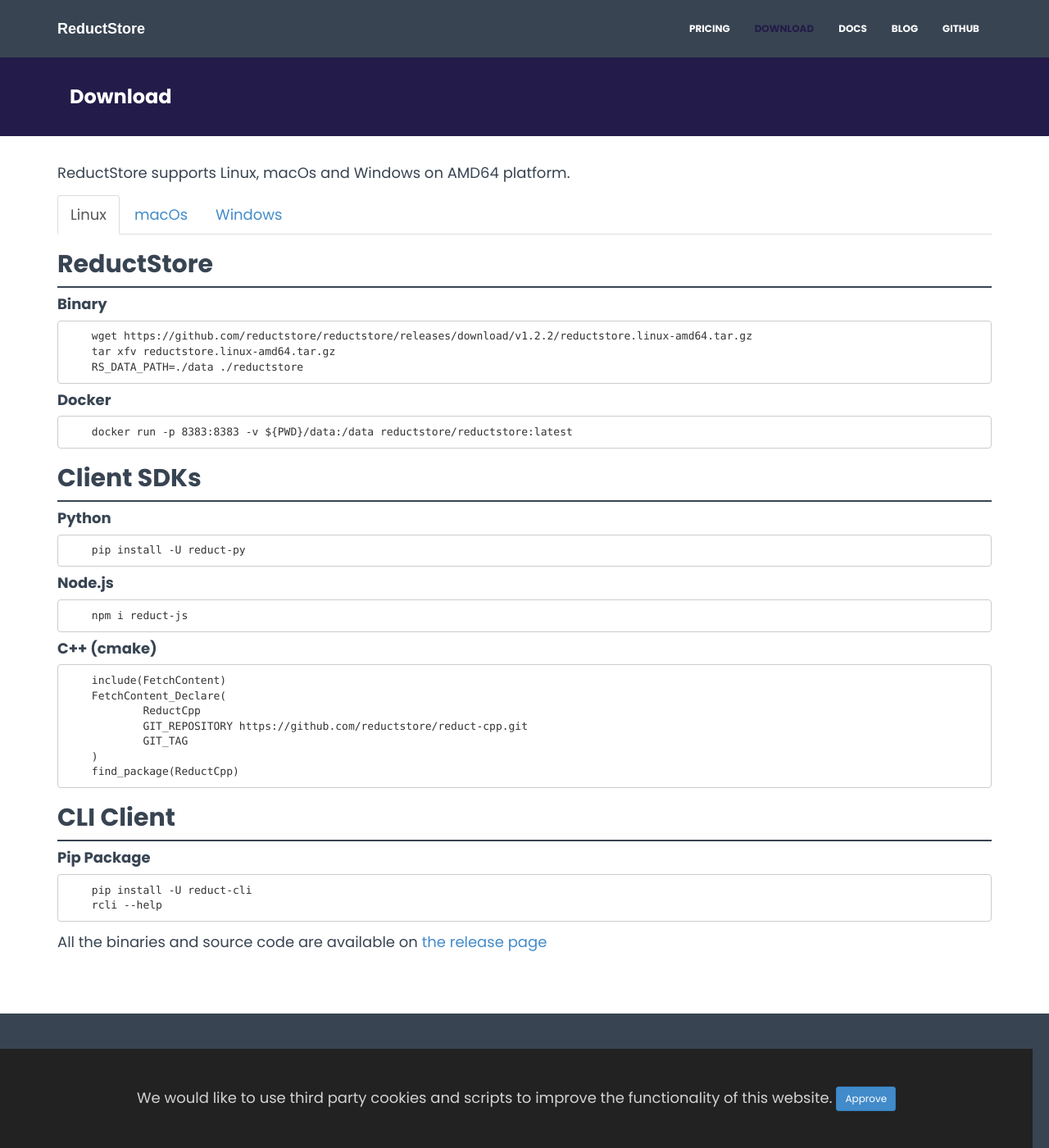
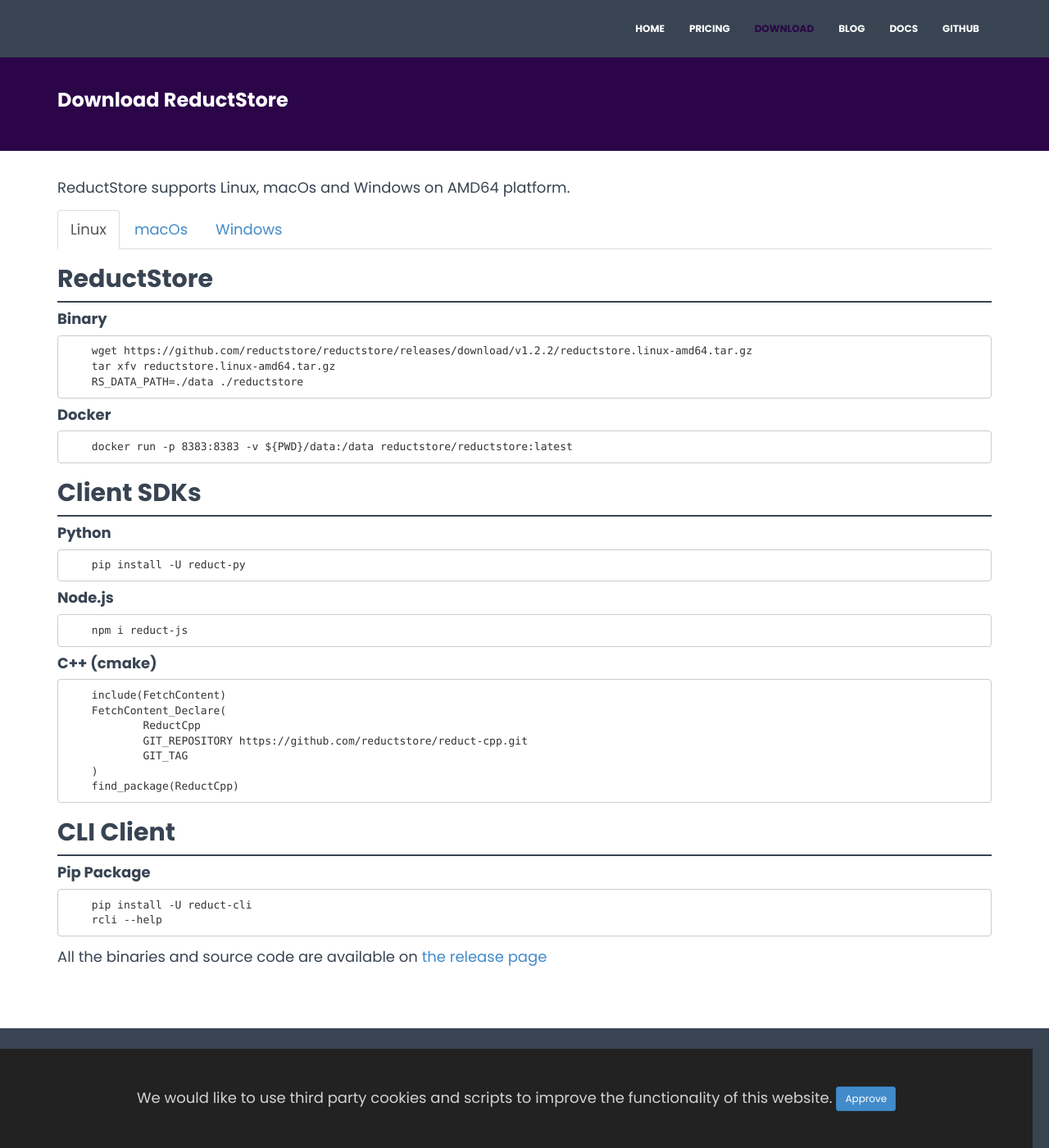
Before and after one commit to reductstore/homepage, a Jekyll site: the page built from download.html, in a window 1280 px wide and 1400 px high. Shown: the whole window at 82% size. Built offline with Jekyll 4.4.1, drawn with Linux system fonts in a browser that asks for light colours; nearby versions of some CDN libraries.

Commit message:
optimize navigation

```diff
--- a/_config.yml
+++ b/_config.yml
@@ -25,7 +25,7 @@
     version: v1.2.2
 
 colors: #in hex code if not noted else
-  primary: "#231b49" #"#F70031"
+  primary: "#2B0548" #"#F70031"
   primary_rgb: "0,179,254" #"247,0,49" #rgb of the primary. Needed in some places for the transparency effect.
   secondary: "#384452" #"#33004D"
   success: "#22ad24"
--- a/_includes/nav.html
+++ b/_includes/nav.html
@@ -8,24 +8,23 @@
                 <span class="icon-bar"></span>
                 <span class="icon-bar"></span>
             </button>
-            <a class="navbar-brand" href="{{ "/" | prepend: site.baseurl }}">{{ site.title }}</a>
         </div>
         <div class="navbar-collapse collapse navbar-right">
             <ul class="nav navbar-nav">
+                <li {% if page.title=="Home" %}class="active" {% endif %}><a href="{{"/" | append: site.baseurl }}">HOME</a>
                 <li {% if page.title=="ReductStore Pricing" %}class="active" {% endif %}><a href="{{"/pricing" | prepend:
-                    site.baseurl
-                    }}">PRICING</a>
+                site.baseurl
+                }}">PRICING</a>
                 </li>
-                <li {% if page.title=="Download" %}class="active" {% endif %}><a href="{{"/download" | prepend:
+                <li {% if page.title=="Download ReductStore" %}class="active" {% endif %}><a href="{{"/download" | prepend:
                     site.baseurl
                     }}">DOWNLOAD</a>
                 </li>
+
+                <li {% if page.title=="ReductStore's Blog" %}class="active" {% endif %}><a href="{{"/blog" | prepend: site.baseurl
+                }}">BLOG</a>
+                </li>
                 <li><a href="https://docs.reduct.store">DOCS</a></li>
-
-                <li {% if page.title=="Blog" %}class="active" {% endif %}><a href="{{"/blog" | prepend: site.baseurl
-                    }}">BLOG</a>
-                </li>
-
                 <li><a href="https://github.com/reductstore/reductstore">GITHUB</a></li>
 
             </ul>
--- a/_includes/wrap.html
+++ b/_includes/wrap.html
@@ -1,5 +1,5 @@
 <div id="blue">
   <div class="container">
-    <h3>{% if page.wrap_title %}{{ page.wrap_title }}{% else %}{{ page.title }}{% endif %}</h3>
+    <h3 style="margin: 1em 0">{% if page.wrap_title %}{{ page.wrap_title }}{% else %}{{ page.title }}{% endif %}</h3>
   </div> <!-- /container -->
 </div><!-- /blue -->
--- a/blog.html
+++ b/blog.html
@@ -1,6 +1,6 @@
 ---
 layout: blog
-title: Blog
+title: ReductStore's Blog
 permalink: /blog/
 ---
 
--- a/download.html
+++ b/download.html
@@ -1,6 +1,6 @@
 ---
 layout: page
-title: Download
+title: Download ReductStore
 permalink: /download
 ---
 <p>
```
